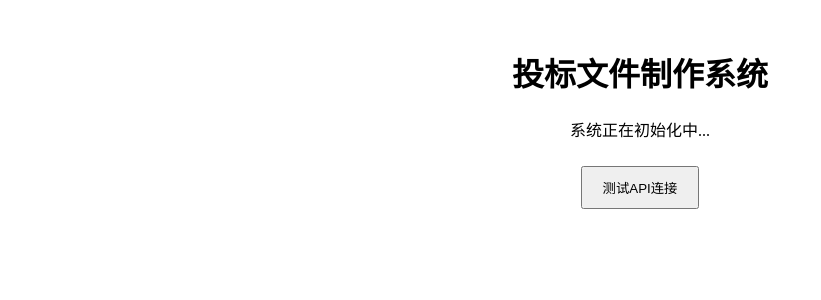
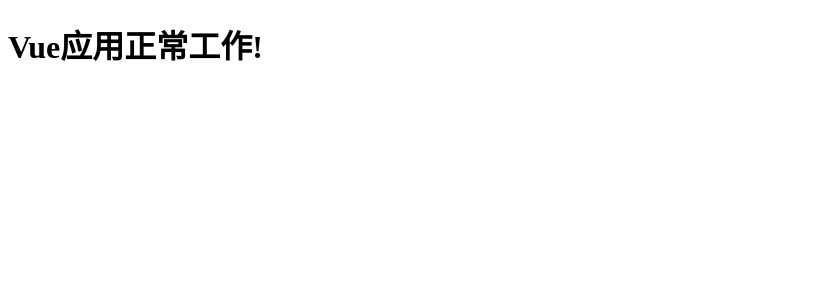
Before and after one commit to sebastian0619/bidderbitter, a Vue app in the folder frontend/: page / in a window 1280 px wide. Shown: the top 300 px of the page, without its empty margins (0-821 px from the left). Built offline with nearby package versions, Linux system fonts and the light colour scheme.

Commit message:
Update main.js

```diff
--- a/frontend/src/main.js
+++ b/frontend/src/main.js
@@ -1,35 +1,14 @@
 import { createApp } from 'vue'
 
+console.log('Vue main.js loaded')
+
 const app = createApp({
-  template: `
-    <div style="padding: 20px; text-align: center;">
-      <h1>投标文件制作系统</h1>
-      <p>系统正在初始化中...</p>
-      <div style="margin: 20px 0;">
-        <button @click="testApi" style="padding: 10px 20px; margin: 5px;">测试API连接</button>
-      </div>
-      <div v-if="apiResult" style="margin-top: 20px; padding: 10px; background-color: #f0f0f0; border-radius: 5px;">
-        <h3>API测试结果：</h3>
-        <pre>{{ apiResult }}</pre>
-      </div>
-    </div>
-  `,
-  data() {
-    return {
-      apiResult: null
-    }
-  },
-  methods: {
-    async testApi() {
-      try {
-        const response = await fetch('/api/health')
-        const data = await response.json()
-        this.apiResult = JSON.stringify(data, null, 2)
-      } catch (error) {
-        this.apiResult = '错误: ' + error.message
-      }
-    }
+  template: '<h1>Vue应用正常工作!</h1>',
+  mounted() {
+    console.log('Vue app mounted successfully')
   }
 })
 
+console.log('About to mount Vue app')
 app.mount('#app')
+console.log('Vue app mount attempted')
```
